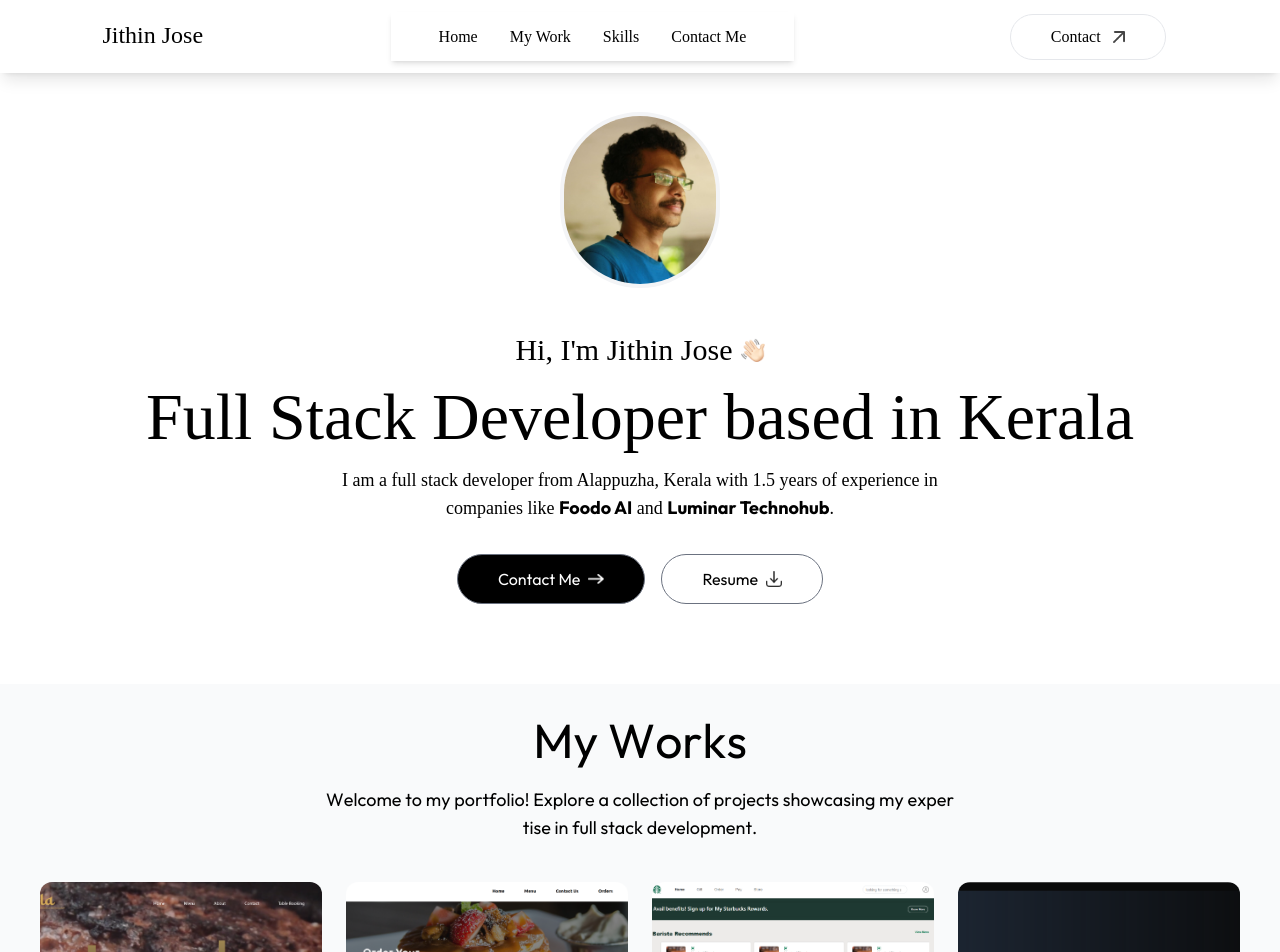
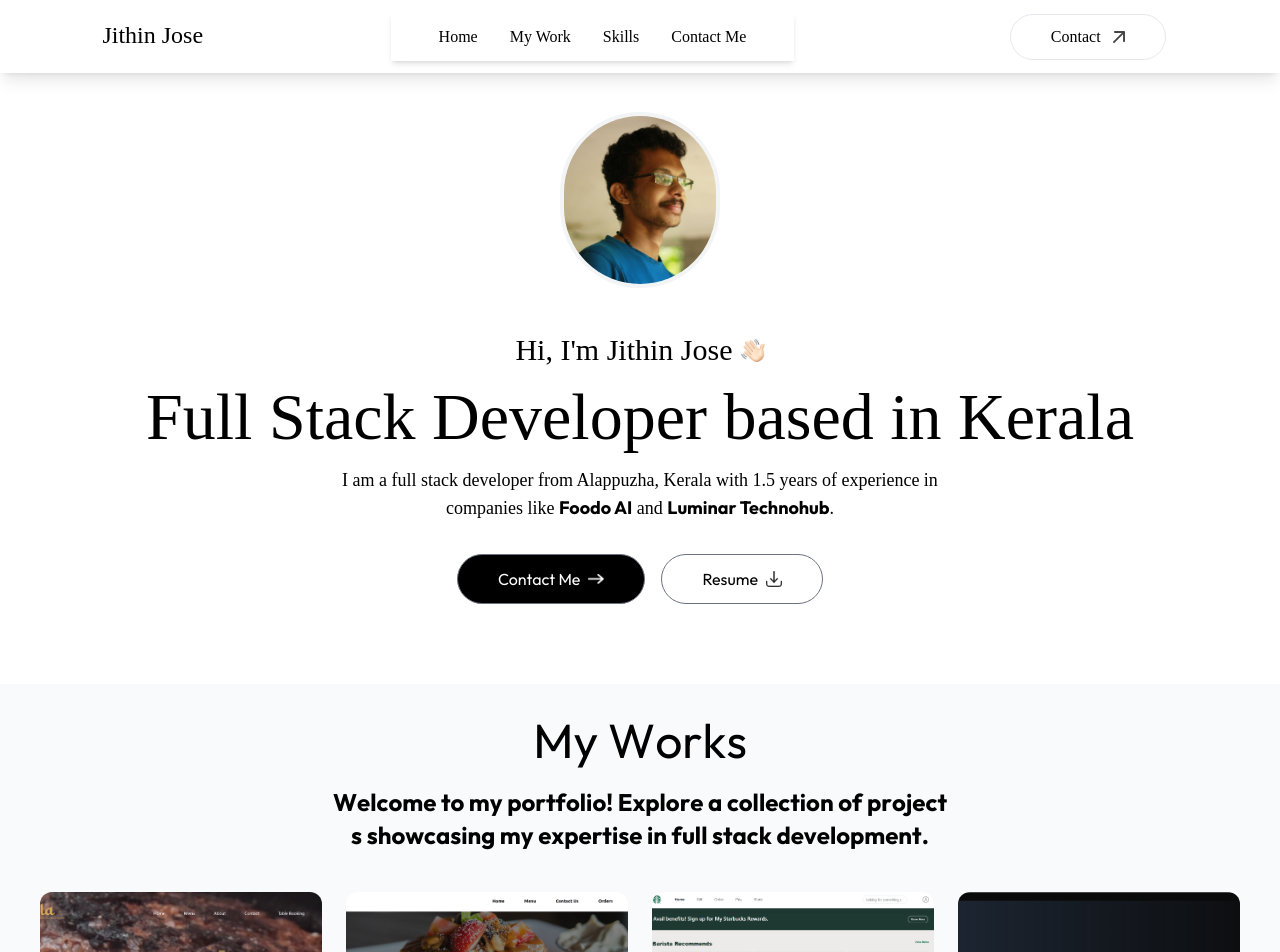
Before and after one commit to Jithin7777/Portfolio-Next.js-, a Next.js app: page / in a window 1280 px wide. Shown: the top 952 px of the page. Built offline with nearby package versions, Linux system fonts and the light colour scheme; a web font is replaced by a local one.

Commit message:
change font to bold

```diff
--- a/src/app/components/MyWorks/Works.jsx
+++ b/src/app/components/MyWorks/Works.jsx
@@ -34,8 +34,8 @@ export default function Works() {
    const isMobile = typeof window !== "undefined" && window.innerWidth < 768;
 
   const offsetValues = isMobile
-    ? ["start 2", "end 2"]
-    : ["start 1", "end 0.9"];
+    ? ["start 1", "end 2"]
+    : ["start 1", "end 0.8"];
 
   const { scrollYProgress } = useScroll({
     target: workSectionRef,
@@ -85,7 +85,7 @@ export default function Works() {
         ))}
       </h2>
 
-      <p className="font-Ovo text-center max-w-2xl mx-auto mt-5 text-base md:text-lg px-5">
+      <p className="font-Ovo text-center max-w-2xl mx-auto mt-5 text-lg font-bold md:text-2xl px-5 md:px-7">
         {description.split("").map((char, index) => (
           <AnimatedChar
             key={index}
```
